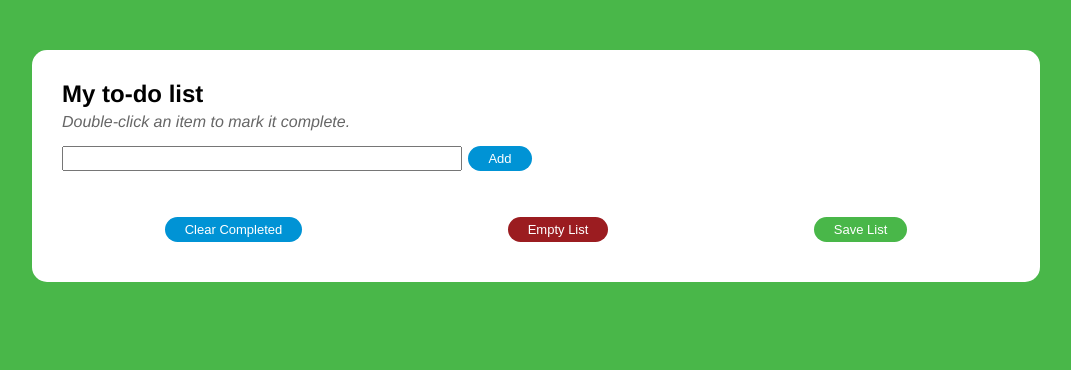
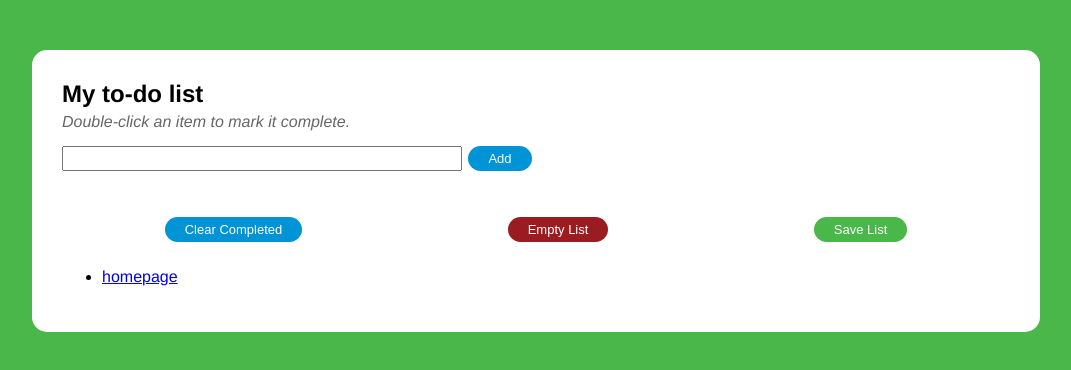
Before and after one commit to wekial7026/todolist.github.io, a plain HTML site: page index.html in a window 1280 px wide. Shown: the whole page, without its empty margins (104-1175 px from the left). Drawn offline with Linux system fonts and the light colour scheme.

Commit message:
Update index.html

```diff
--- a/index.html
+++ b/index.html
@@ -22,6 +22,9 @@
             <button id="empty-button" class="pretty-button">Empty List</button>
             <button id="save-button" class="pretty-button">Save List</button>
         </div>
+        <ul>
+            <li><a href="https://wekial7026.github.io/index.html">homepage</a></li>
+        </ul>
     </div>
 
     <script src="todo.js"></script>
```
